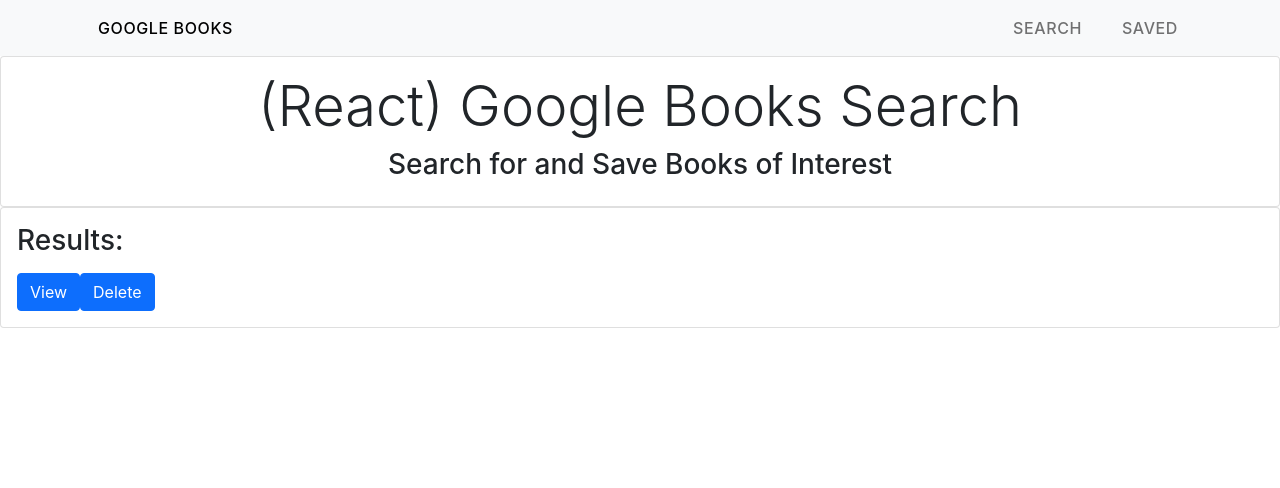
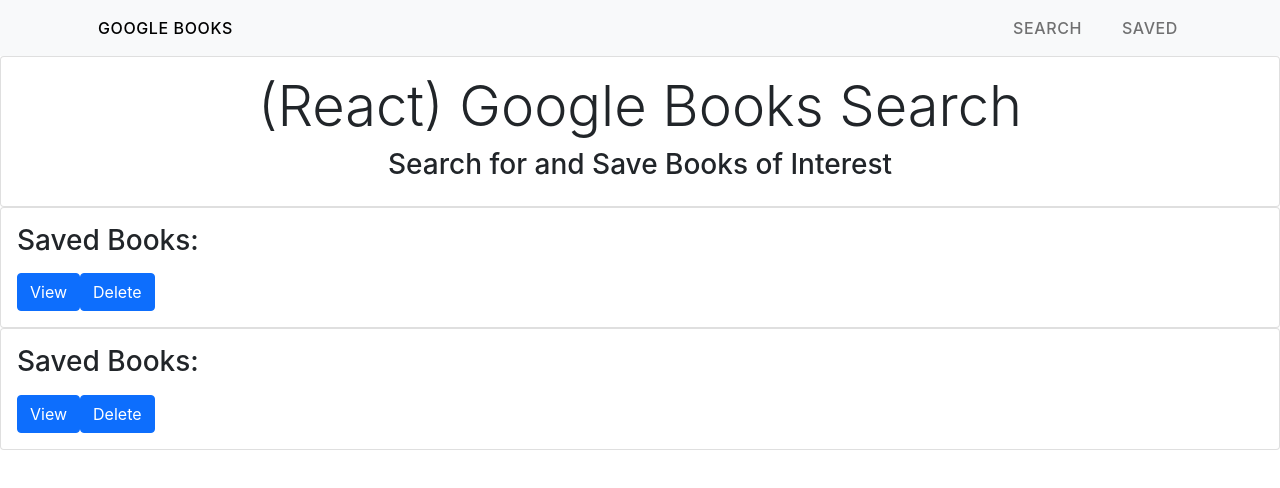
Before and after one commit to vincent-nguyen8931/08-deploy-google-search, a React (Create React App) app in the folder client/: page /saved in a window 1280 px wide. Shown: the top 488 px of the page. Built offline with nearby package versions, Linux system fonts and the light colour scheme.

Commit message:
edit stayling of saved page

```diff
--- a/client/src/components/SavedBooks/index.js
+++ b/client/src/components/SavedBooks/index.js
@@ -10,13 +10,24 @@
                 <div className="col-sm-12">
                     <div className="card">
                         <div className="card-body">
-                            <h3 className="card-title">Results:</h3>
+                            <h3 className="card-title">Saved Books:</h3>
                             <p className="card-text"></p>
                             <a href="#" className="btn btn-primary">View</a>
                             <a href="#" className="btn btn-primary">Delete</a>
 
                         </div>
                     </div >
+                    <div className="card">
+                        <div className="card-body">
+                            <h3 className="card-title">Saved Books:</h3>
+                            <p className="card-text"></p>
+
+                            <a href="#" className="btn btn-primary">View</a>
+                            <a href="#" className="btn btn-primary">Delete</a>
+
+                        </div>
+
+                    </div>
 
 
                 </div>
```
Also changed, not shown: client/src/components/BookSearch/index.js (+0 -21 lines).
